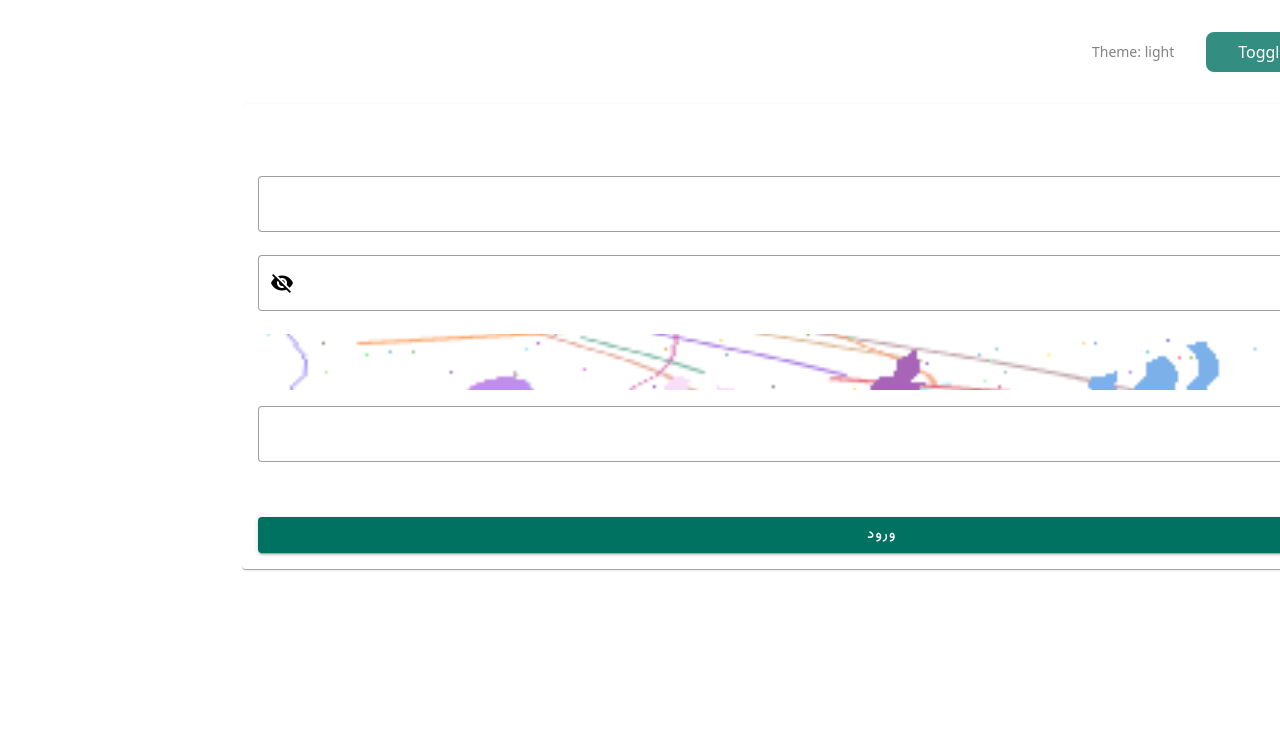
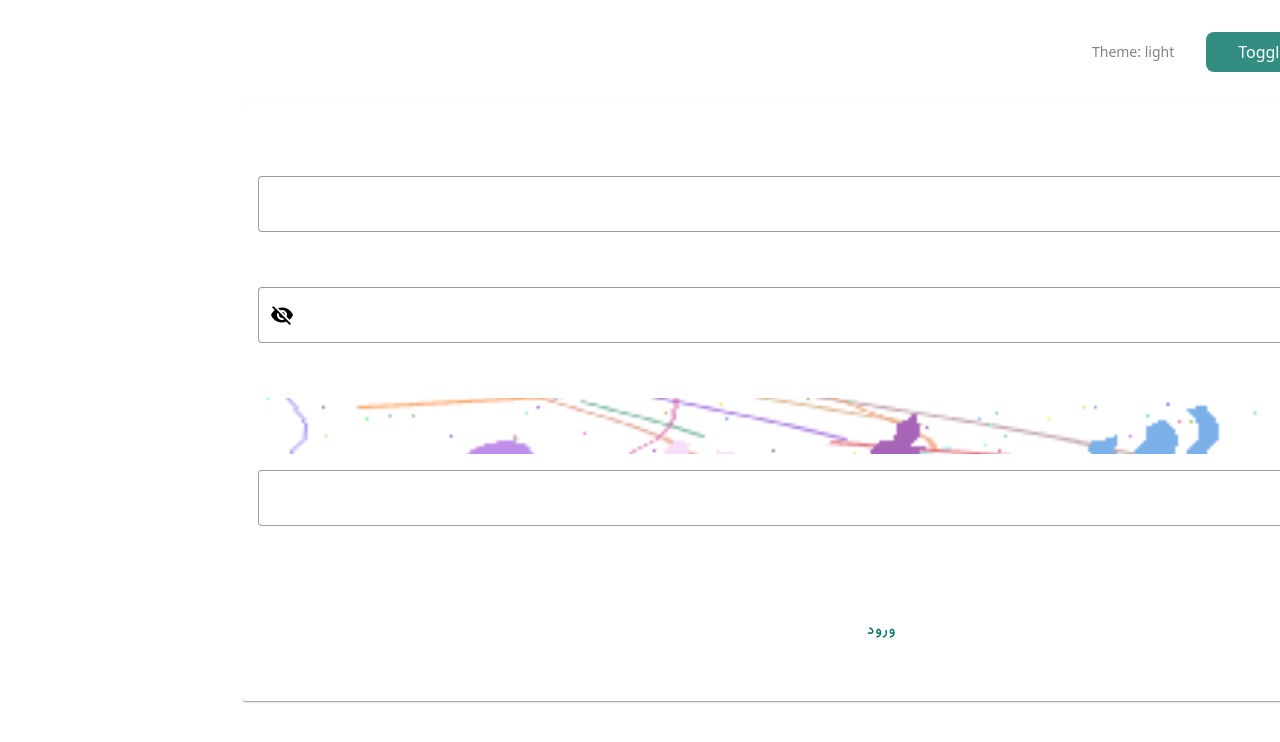
Before and after one commit to amirrr1987/asan, an Angular app: page / in a window 1280 px wide. Shown: the top 742 px of the page. Built offline with nearby package versions, Linux system fonts and the light colour scheme.

Commit message:
Update login.html

```diff
--- a/src/app/pages/login/login.html
+++ b/src/app/pages/login/login.html
@@ -2,8 +2,8 @@
   <mat-card-header class="mb-4">ورود</mat-card-header>
   <mat-card-content>
 
-    <form class="grid" (ngSubmit)="onSubmit($event)" [formGroup]="loginForm">
-      <mat-form-field appearance="outline">
+    <form class="space-y-4" (ngSubmit)="onSubmit($event)" [formGroup]="loginForm">
+      <mat-form-field appearance="outline" class="w-full">
         <mat-label>کدملی</mat-label>
         <input matInput type="text" class="ltr-input" autocomplete="off" required formControlName="nationalCode" />
         <mat-icon matPrefix>person</mat-icon>
@@ -11,7 +11,7 @@
       </mat-form-field>
 
 
-      <mat-form-field appearance="outline">
+      <mat-form-field appearance="outline" class="w-full">
         <mat-label>کلمه عبور</mat-label>
         <input matInput [type]="hide() ? 'password' : 'text'" class="ltr-input" autocomplete="off" required formControlName="password" />
         <mat-icon matPrefix>lock</mat-icon>
@@ -25,14 +25,17 @@
 
         <img class="w-full h-14 object-cover mb-3 rounded" src="/captcha.png" title="" alt="" />
 
-      <mat-form-field appearance="outline" class="">
+      <mat-form-field appearance="outline" class="w-full">
         <mat-label>کد امنیتی</mat-label>
         <input type="text" matInput class="ltr-input" required autocomplete="off" formControlName="captcha" />
         <mat-icon matPrefix>security</mat-icon>
         <mat-hint>Hint</mat-hint>
       </mat-form-field>
-      <div class="pt-4">
-        <button mat-raised-button color="primary" type="submit" class="w-full">ورود</button>
+      <div class="mt-4">
+        <button mat-button color="primary" type="submit" class="w-full">ورود</button>
+            <button matButton="filled">Basic</button>
+    <button matButton="filled" disabled>Disabled</button>
+    <a matButton="filled" href="https://www.google.com/" target="_blank">Link</a>
       </div>
 
     </form>
```
